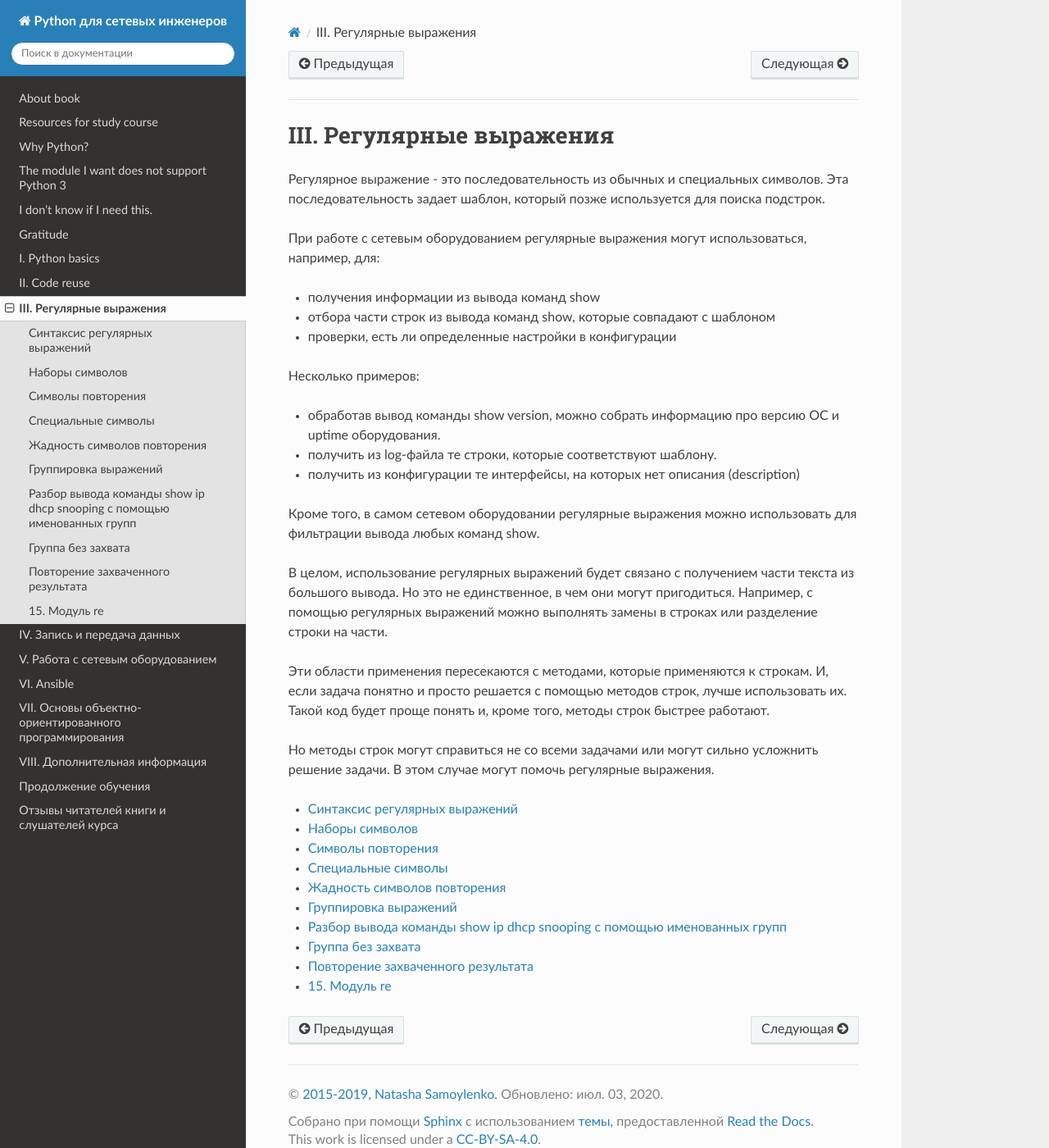
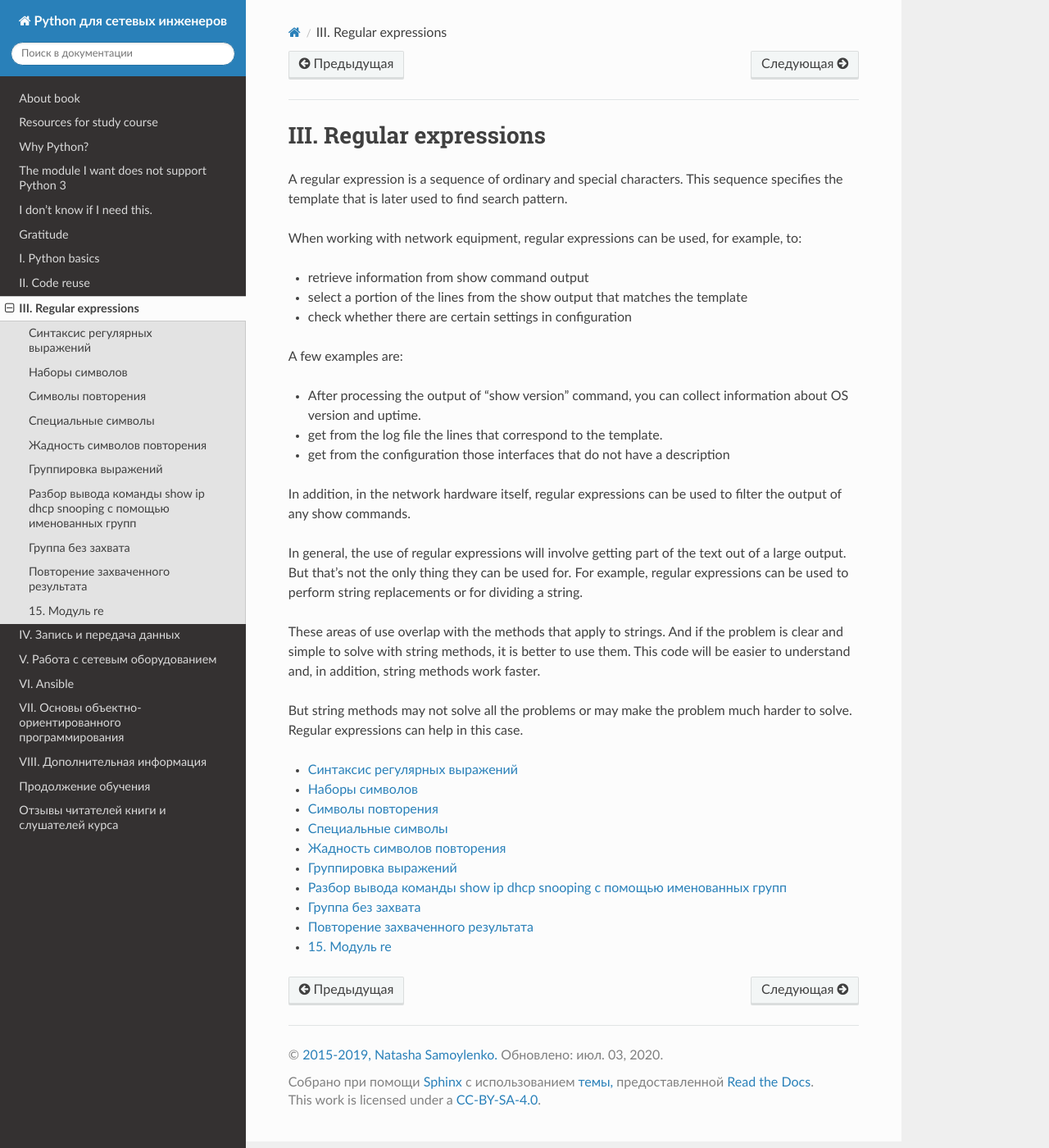
Before and after one commit to Aidar5/nattoeng, a Sphinx documentation site: the page built from docs/source/book/Part_III.rst, in a window 1280 px wide and 1400 px high. Shown: the whole window at 82% size. Built offline with Sphinx 7.4.7 and the Read the Docs theme 2.0.0, drawn with Linux system fonts in a browser that asks for light colours; pages that are not in the unit, such as notebooks, are missing from menus.

Commit message:
Update Part_III.rst

```diff
--- a/docs/source/book/Part_III.rst
+++ b/docs/source/book/Part_III.rst
@@ -1,39 +1,27 @@
-III. Регулярные выражения
+III. Regular expressions
 #########################
 
-Регулярное выражение - это последовательность из обычных и специальных
-символов. Эта последовательность задает шаблон, который позже
-используется для поиска подстрок.
+A regular expression is a sequence of ordinary and special characters. This sequence specifies the template that is later used to find search pattern.
 
-При работе с сетевым оборудованием регулярные выражения могут
-использоваться, например, для:
+When working with network equipment, regular expressions can be used, for example, to:
 
-* получения информации из вывода команд show
-* отбора части строк из вывода команд show, которые совпадают с шаблоном
-* проверки, есть ли определенные настройки в конфигурации
+* retrieve information from show command output
+* select a portion of the lines from the show output that matches the template
+* check whether there are certain settings in configuration
 
-Несколько примеров:
+A few examples are:
 
-* обработав вывод команды show version, можно собрать информацию про версию ОС и uptime оборудования.
-* получить из log-файла те строки, которые соответствуют шаблону.
-* получить из конфигурации те интерфейсы, на которых нет описания (description)
+* After processing the output of “show version” command, you can collect information about OS version and uptime.
+* get from the log file the lines that correspond to the template.
+* get from the configuration those interfaces that do not have a description
 
-Кроме того, в самом сетевом оборудовании регулярные выражения можно
-использовать для фильтрации вывода любых команд show.
+In addition, in the network hardware itself, regular expressions can be used to filter the output of any show commands.
 
-В целом, использование регулярных выражений будет связано с получением
-части текста из большого вывода. Но это не единственное, в чем они могут
-пригодиться. Например, с помощью регулярных выражений можно выполнять
-замены в строках или разделение строки на части.
+In general, the use of regular expressions will involve getting part of the text out of a large output. But that’s not the only thing they can be used for. For example, regular expressions can be used to perform string replacements or for dividing a string.
 
-Эти области применения пересекаются с методами, которые применяются к
-строкам. И, если задача понятно и просто решается с помощью методов
-строк, лучше использовать их. Такой код будет проще понять и, кроме
-того, методы строк быстрее работают.
+These areas of use overlap with the methods that apply to strings. And if the problem is clear and simple to solve with string methods, it is better to use them. This code will be easier to understand and, in addition, string methods work faster.
 
-Но методы строк могут справиться не со всеми задачами или могут сильно
-усложнить решение задачи. В этом случае могут помочь регулярные
-выражения.
+But string methods may not solve all the problems or may make the problem much harder to solve. Regular expressions can help in this case.
 
 .. toctree::
    :maxdepth: 1
```
